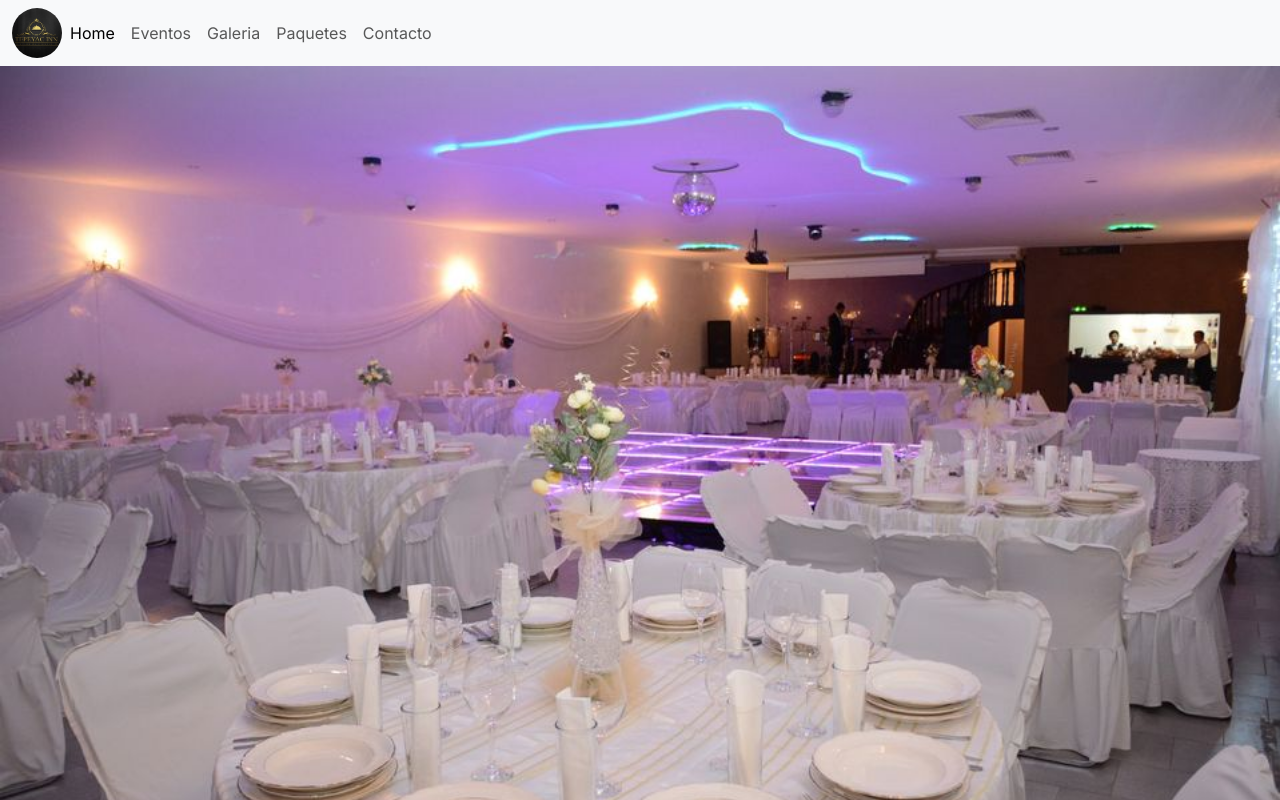
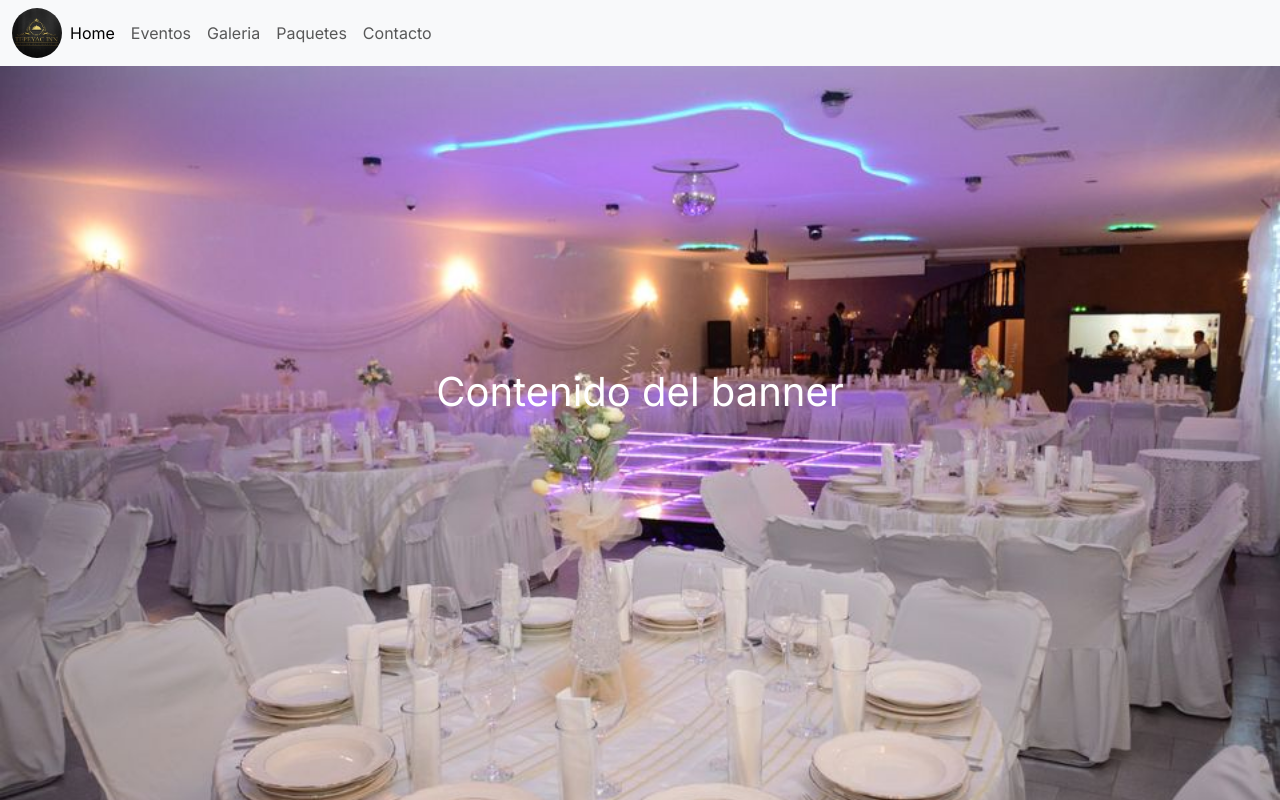
Before and after one commit to VictorVergaraReyes/tepeyac_inn, a Next.js app: page / in a window 1280 px wide. Shown: the top 800 px of the page. Built offline with nearby package versions, Linux system fonts and the light colour scheme.

Commit message:
banner de home

```diff
--- a/app/page.jsx
+++ b/app/page.jsx
@@ -1,15 +1,18 @@
 import React from "react";
-import Image from "next/image";
 
 export default function IndexPage(){
   return(
     <main>
-        <div className="banner container-fluid p-0" height={200}>
-          <Image src="/header_salon.jpg"
-            className="overflow-hidden img-fluid"
-            alt="banner"
-            width={1920}
-            height={200}/>
+        <div style={{
+           backgroundImage: `url(${"/header_salon.jpg"})`,
+           backgroundRepeat: 'no-repeat',
+          backgroundSize: 'cover',
+           height: '100vh'
+           }}>
+            <div className="position-absolute top-50 start-50 translate-middle">
+              <p className="text-white fs-1">Contenido del banner </p>
+            </div>
+
         </div>
         <h1 className="text-center">Quienes somos</h1>
         <div className="col-12">Imagen grande con slogan</div>
```
Also changed, not shown: app/page.module.css (+3 -4 lines).
